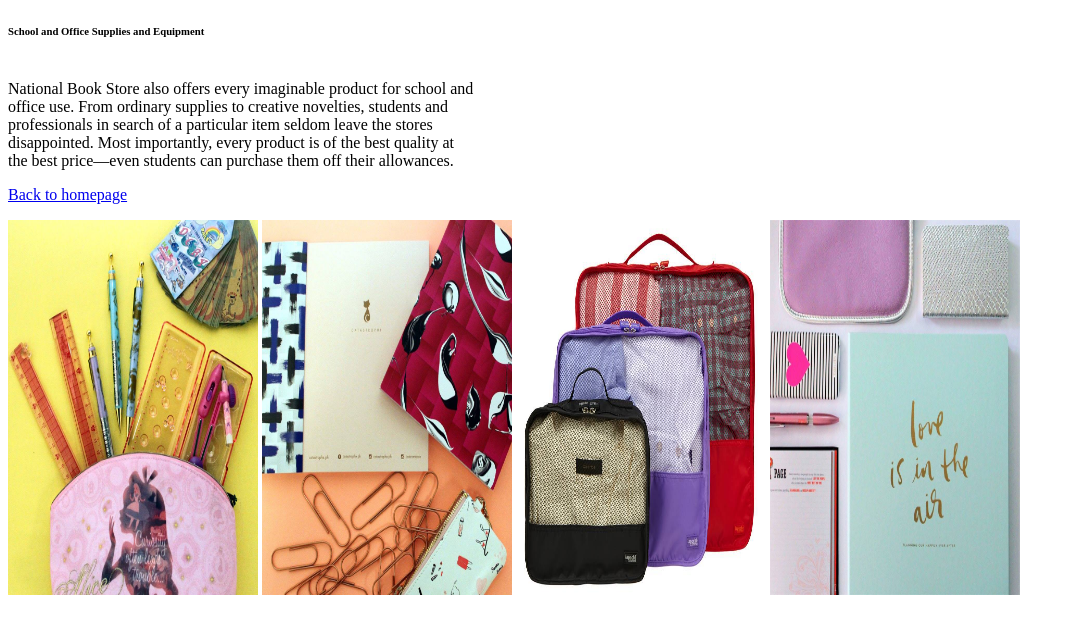
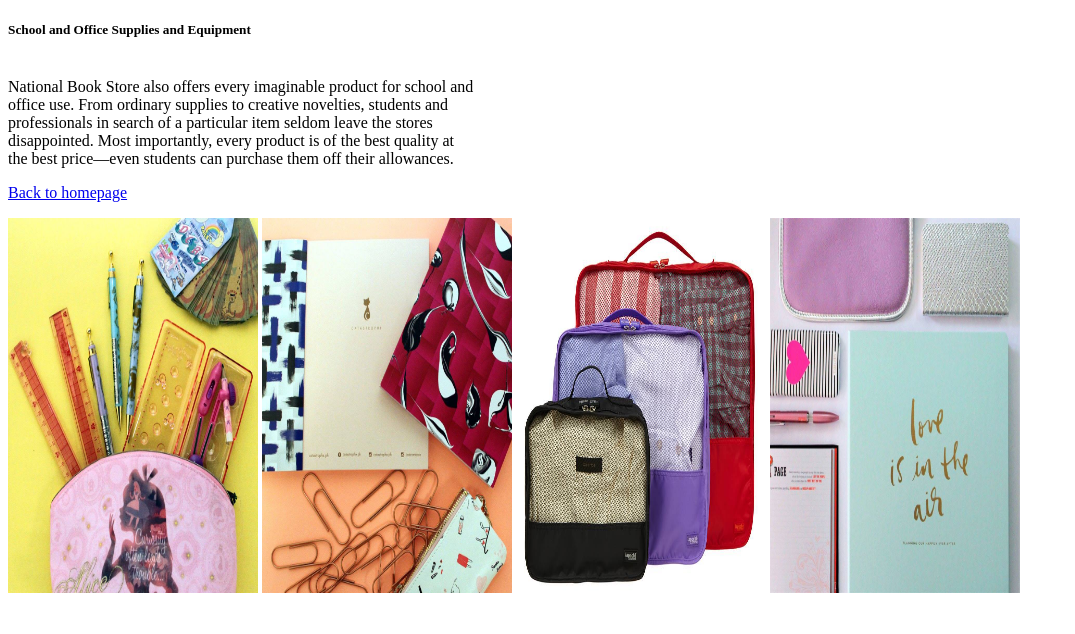
Before and after one commit to OtidaMaricar/Lab4, a plain HTML site: page SchoolSupplies.html in a window 1280 px wide. Shown: the whole page, without its empty margins (0-1075 px from the left). Drawn offline with Linux system fonts and the light colour scheme.

Commit message:
Update SchoolSupplies.html

```diff
--- a/SchoolSupplies.html
+++ b/SchoolSupplies.html
@@ -4,7 +4,7 @@
 		<title> School Supplies and Equipment </title>
 	</head>
 		<body>
-			<p> <h6> School and Office Supplies and Equipment </h6> <br>
+			<p> <h5> School and Office Supplies and Equipment </h5> <br>
 					National Book Store also offers every imaginable product for school and <br>
 					office use. From ordinary supplies to creative novelties, students and <br>
 					professionals in search of a particular item seldom leave the stores <br>
```
